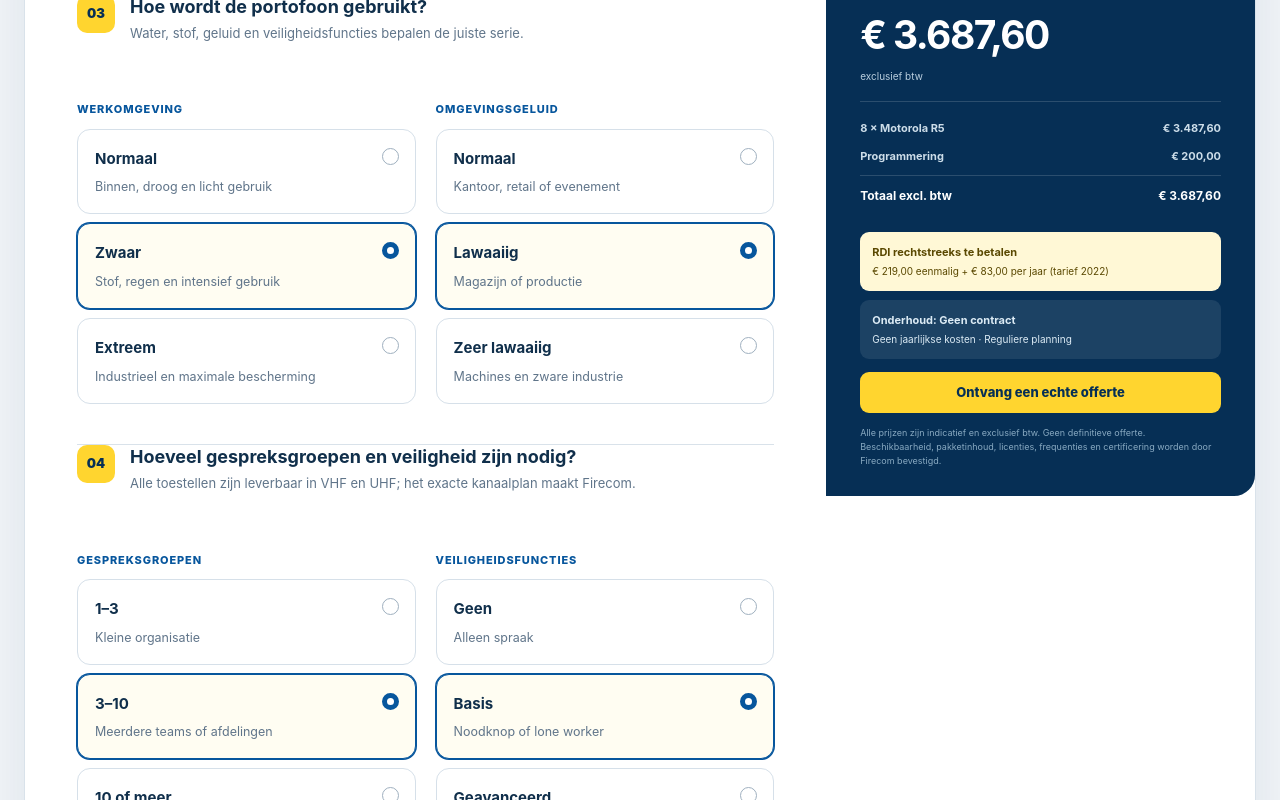
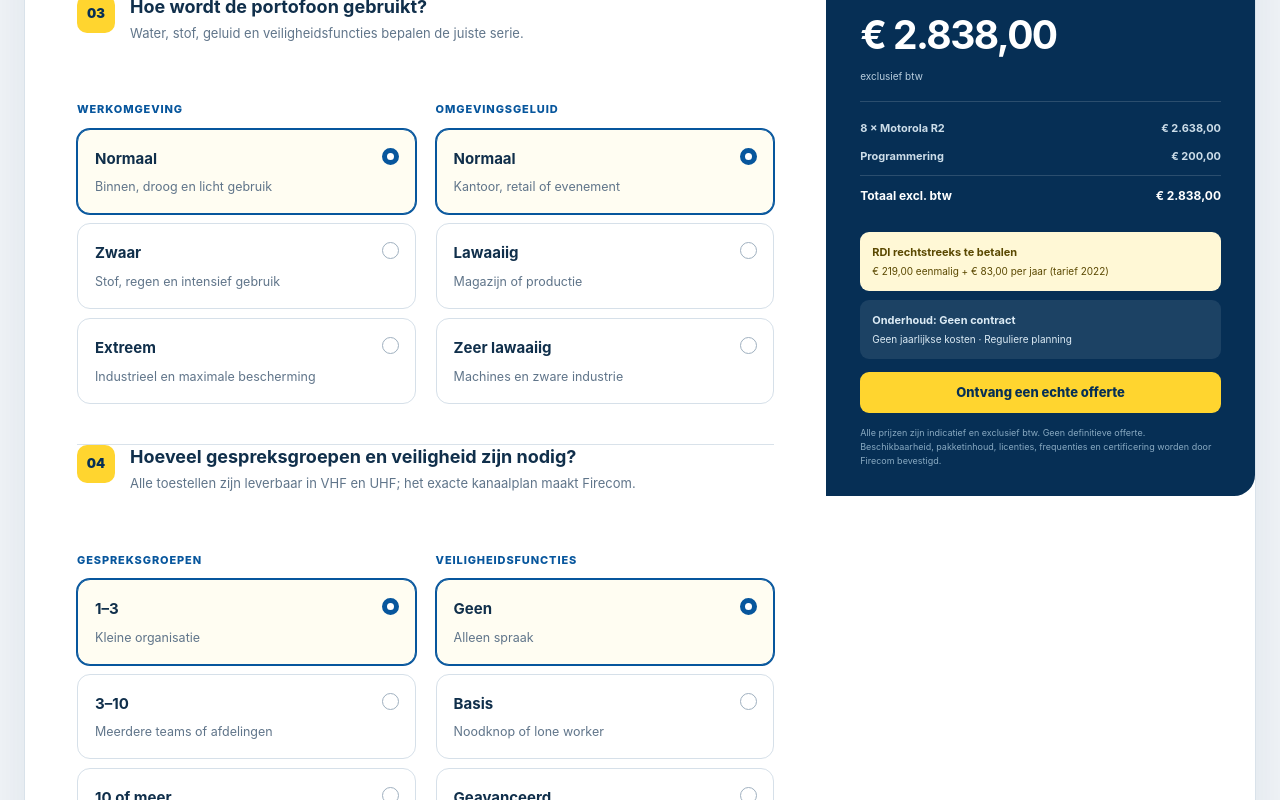
Before and after one commit to joosteerland/Portofoon_configurator, a Next.js app: page / in a window 1280 px wide. Shown: the part 1760-2560 px from the top of the page. Built offline with nearby package versions, Linux system fonts and the light colour scheme.

Commit message:
Start met eenvoudige communicatieconfiguratie

```diff
--- a/app/page.tsx
+++ b/app/page.tsx
@@ -59,10 +59,10 @@ export default function Home() {
   const [quantity, setQuantity] = useState(8);
   const [atex, setAtex] = useState<Atex>("no");
   const [display, setDisplay] = useState<Display>("none");
-  const [environment, setEnvironment] = useState<Environment>("wet");
-  const [channels, setChannels] = useState<Channels>("3-10");
-  const [safety, setSafety] = useState<Safety>("basic");
-  const [noise, setNoise] = useState<Noise>("loud");
+  const [environment, setEnvironment] = useState<Environment>("normal");
+  const [channels, setChannels] = useState<Channels>("1-3");
+  const [safety, setSafety] = useState<Safety>("none");
+  const [noise, setNoise] = useState<Noise>("normal");
   const [band, setBand] = useState<Band>("UHF");
   const [permit, setPermit] = useState<Permit>("unknown");
   const [charger, setCharger] = useState<Charger>("single");
```
Also changed, not shown: 1 other file (tests, documents, lock files or other folders).
